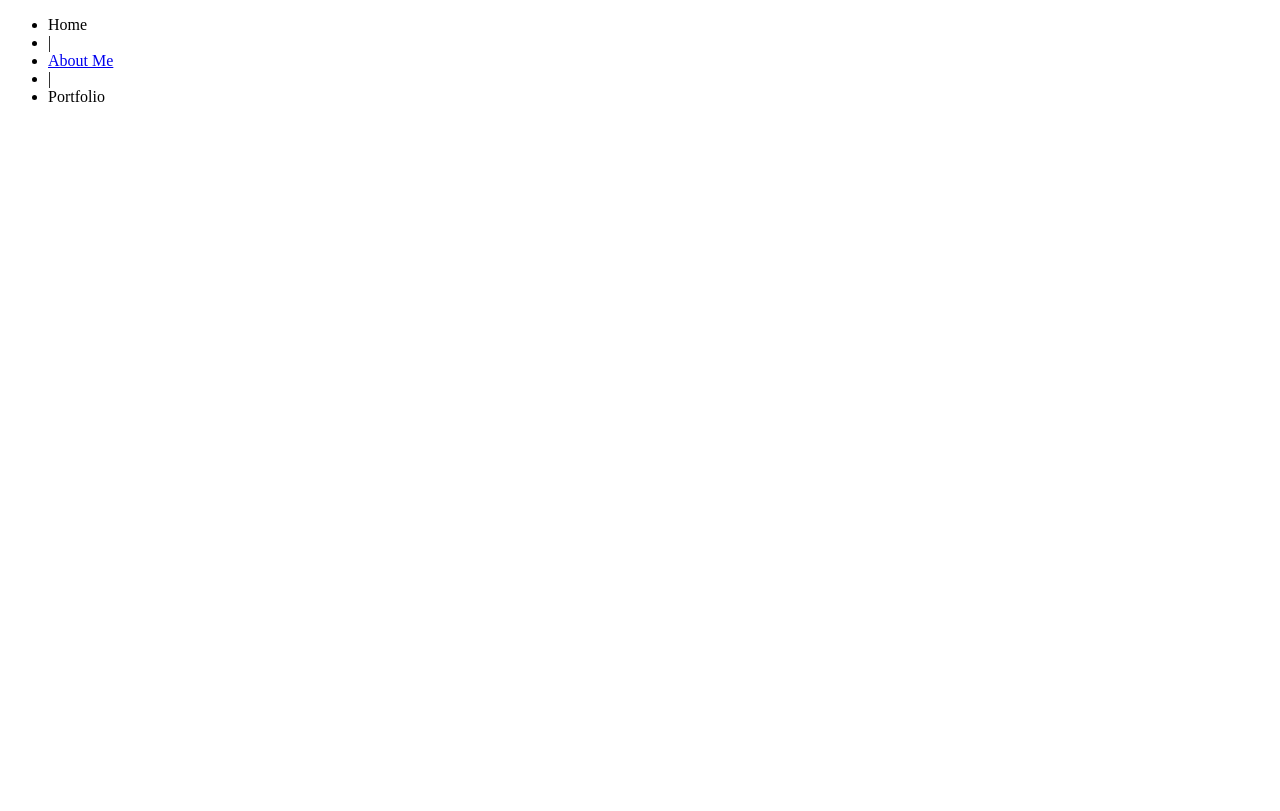
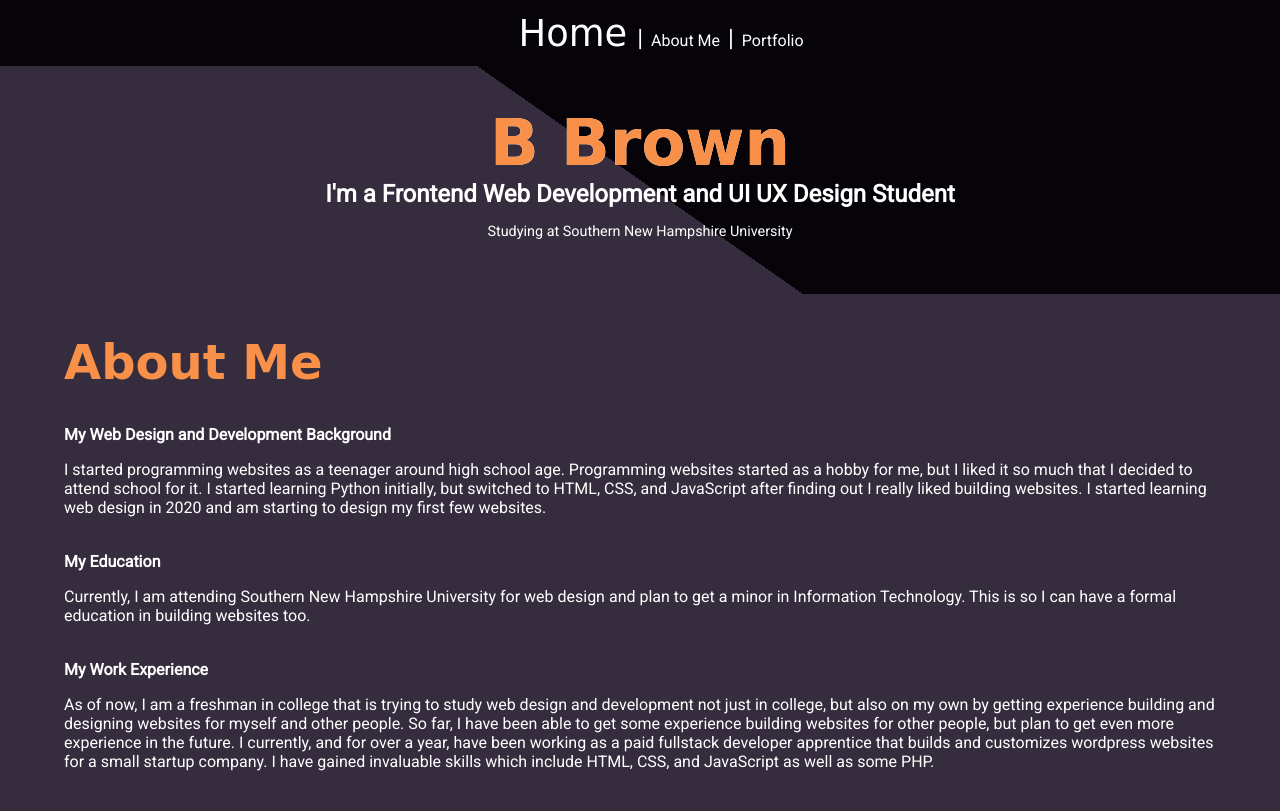
Before and after one commit to brittanybrown47/portfolio, a plain HTML site: page index.html in a window 1280 px wide. Drawn offline with Linux system fonts and the light colour scheme; a web font is replaced by a local one.

Commit message:
Add files via upload

```diff
--- a/index.html
+++ b/index.html
@@ -1,22 +1,43 @@
-<!DOCTYPE html>
-<html>
+<!DOCTYPE HTML>
+<html lang="en-US" dir="ltr">
+  <head>
+    <meta charset="UTF-8">
+    <title>Portfolio</title>
+    <link href="about.css" type="text/css" rel="stylesheet">
+    <link href="https://fonts.googleapis.com/css2?family=Roboto&family=Yesteryear&display=swap" rel="stylesheet">
 
-<head>
-  <title>Portfolio</title>
   </head>
-
-
   <body>
 
     <nav>
-    <ul>
-      <li>Home</li>
-      <li>|</li>
-      <li><a href='about.html'>About Me</a></li>
-      <li>|</li>
-      <li>Portfolio</li>
+      <ul class='nav-ul'>
+        <li id='home' class='nav-li'><a href="index.html">Home</a></li>
+        <li class='nav-li nav-div'>|</li>
+        <li class='nav-li'><a href='about.html'>About Me</a></li>
+        <li class='nav-li nav-div'>|</li>
+        <li class='nav-li'>Portfolio</li>
       </ul>
     </nav>
-
+    <article>
+      <section id='top-bg'>
+        <div class="bg-gradient-h1">
+          <h1 id="h1">B Brown</h1>
+          <h2>I'm a Frontend Web Development and UI UX Design Student</h2>
+          <h3>Studying at Southern New Hampshire University </h3>
+        </div>
+      </section>
+      <section id="bg-two">
+        <h2>About Me</h2>
+        <br>
+        <h3>My Web Design and Development Background</h3>
+        <p class='p'>I started programming websites as a teenager around high school age. Programming websites started as a hobby for me, but I liked it so much that I decided to attend school for it. I started learning Python initially, but switched to HTML, CSS, and JavaScript after finding out I really liked building websites. I started learning web design in 2020 and am starting to design my first few websites.</p>
+        <br>
+        <h3>My Education</h3>
+        <p class='p'>Currently, I am attending Southern New Hampshire University for web design and plan to get a minor in Information Technology. This is so I can have a formal education in building websites too.</p>
+        <br>
+        <h3>My Work Experience</h3>
+        <p class='p'>As of now, I am a freshman in college that is trying to study web design and development not just in college, but also on my own by getting experience building and designing websites for myself and other people. So far, I have been able to get some experience building websites for other people, but plan to get even more experience in the future. I currently, and for over a year, have been working as a paid fullstack developer apprentice that builds and customizes wordpress websites for a small startup company. I have gained invaluable skills which include HTML, CSS, and JavaScript as well as some PHP.</p>
+      </section>
+    </article>
   </body>
 </html>
```
Also changed, not shown: about.html (+1 -1 lines). Lines whose indentation alone changed are shown as unchanged.
